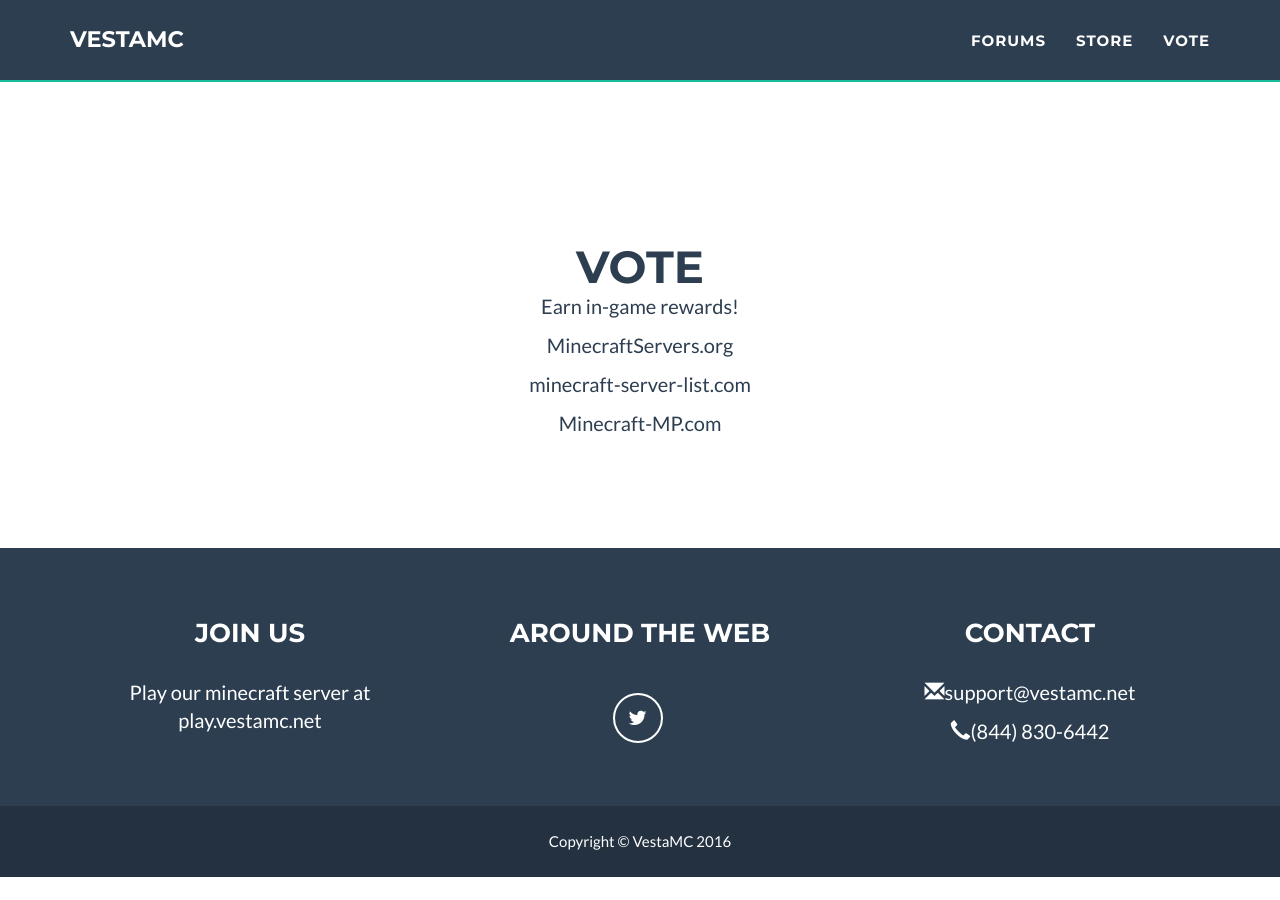
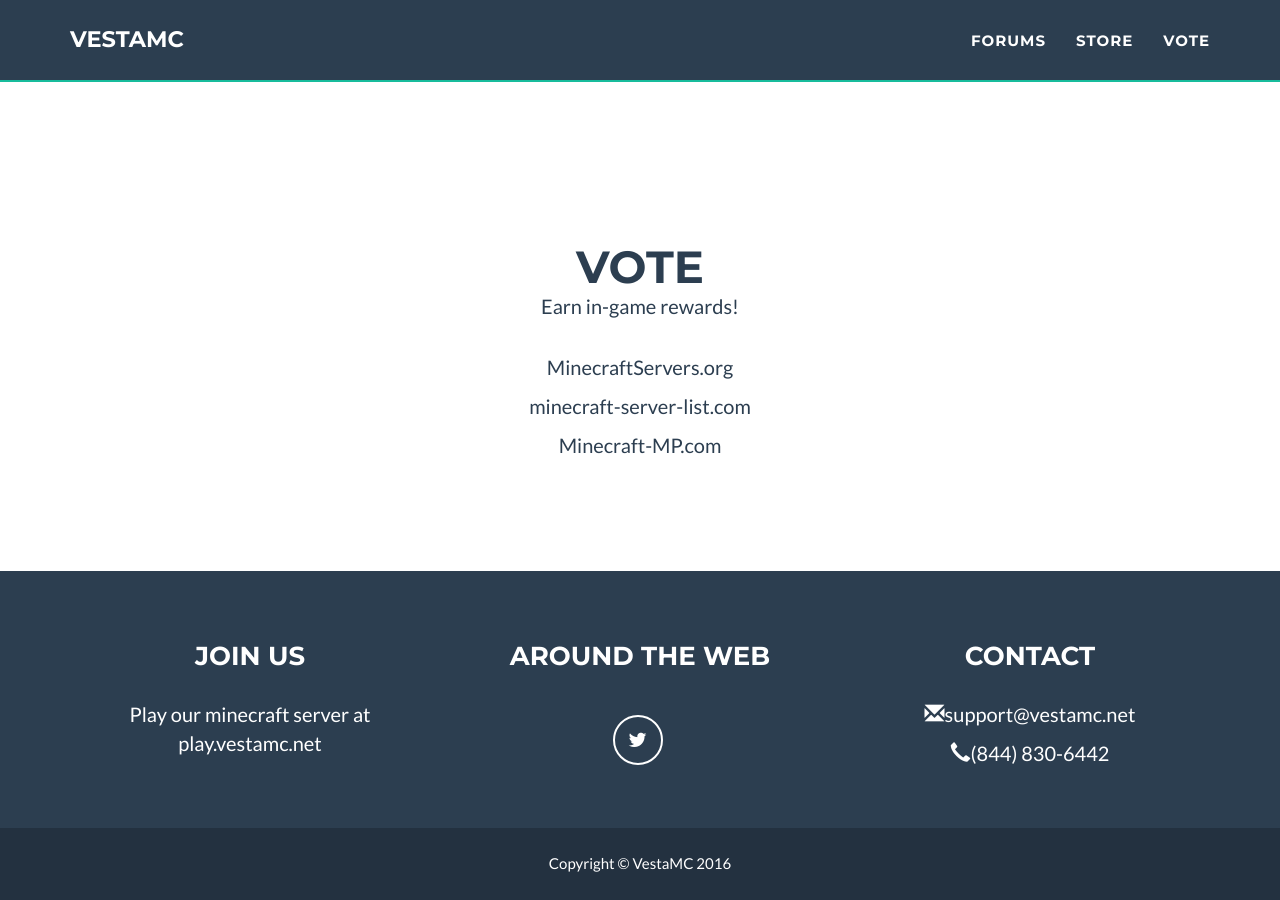
Before and after one commit to Mercaturas/Mercaturas.github.io, a Jekyll site: the page built from index.html, in a window 1280 px wide and 900 px high, scrolled down 797 px. Built offline with Jekyll 4.4.1, drawn with Linux system fonts in a browser that asks for light colours; nearby versions of some CDN libraries; library files that are not in the unit come from our copies; before the commit the page ends 1674 px from its top, so only the background shows below that.

Commit message:
Update about.html

```diff
--- a/_includes/about.html
+++ b/_includes/about.html
@@ -9,7 +9,7 @@
                 </div>
             </div>
             <div class="row">
-                <div class="col-lg-12" style="text-align:center">
+                <div class="col-lg-12" style="text-align:center; padding-top: 1.5em;">
                     <p>MinecraftServers.org</p>
                     <p>minecraft-server-list.com</p>
                     <p>Minecraft-MP.com</p>
```
